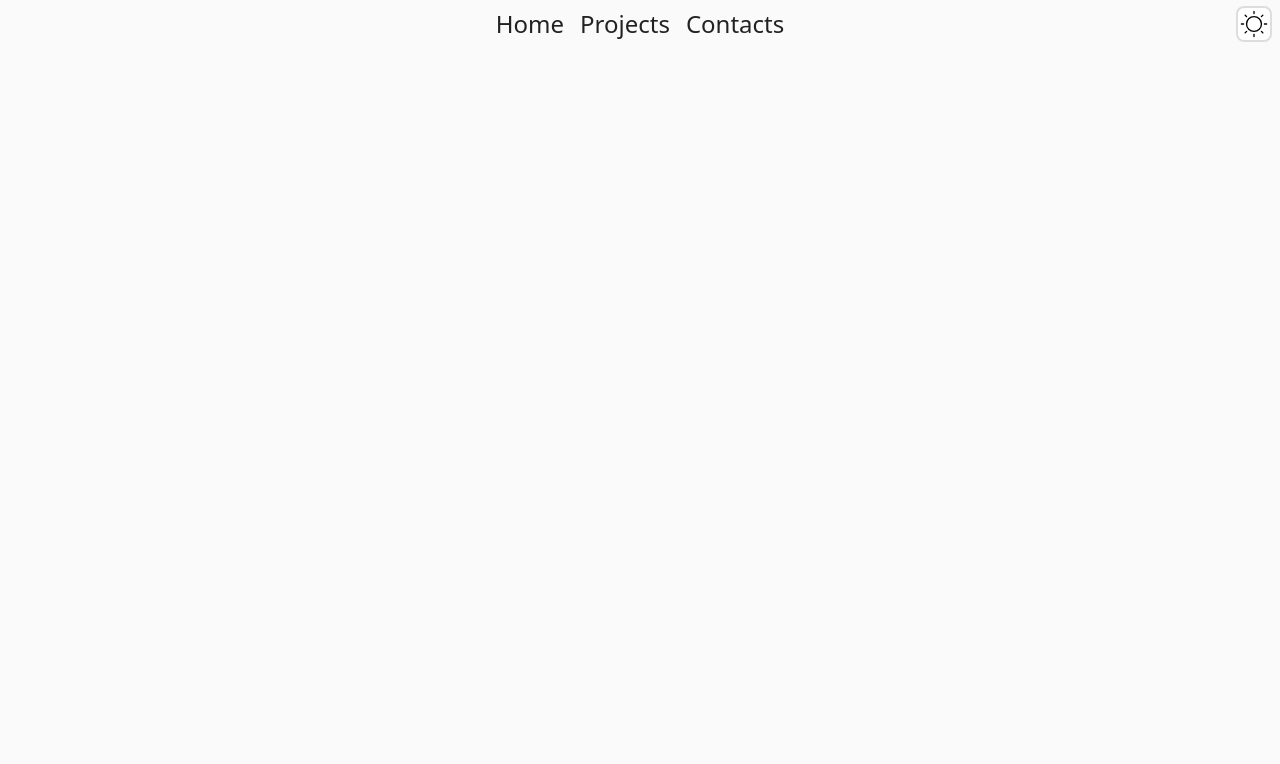
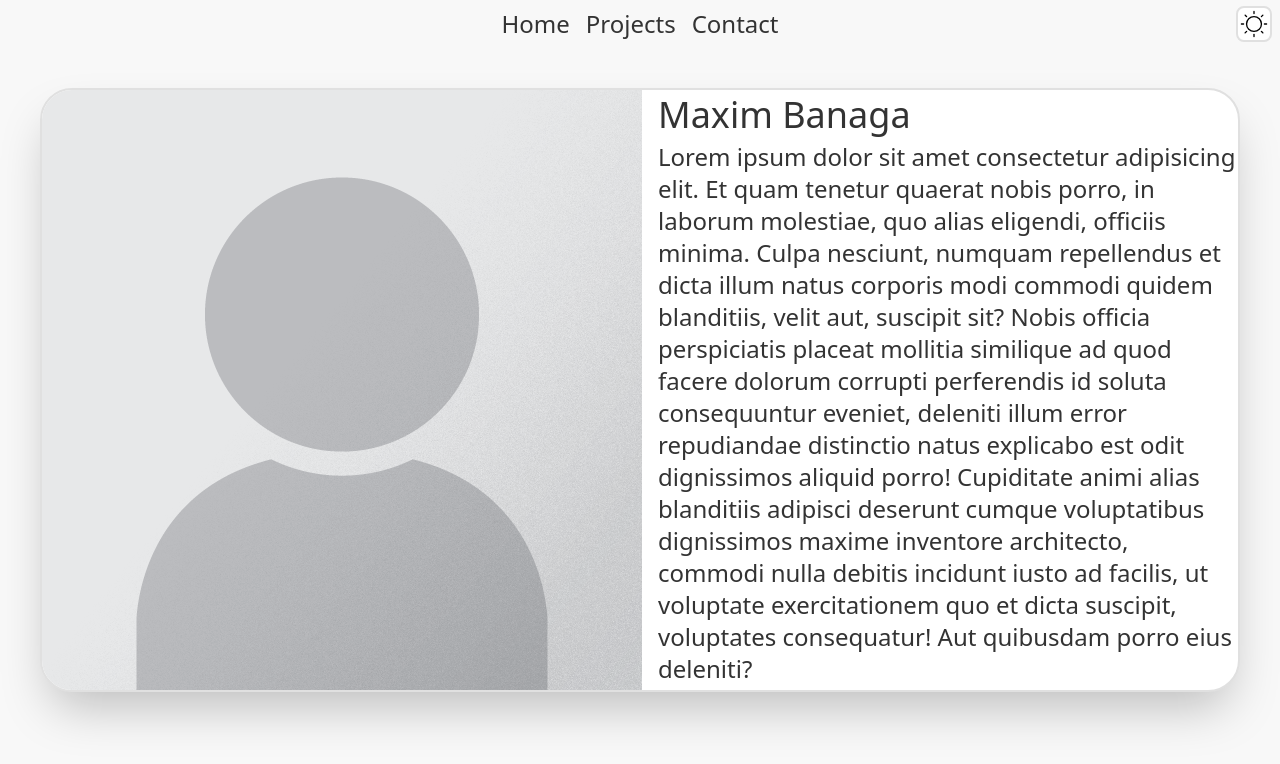
Before and after one commit to Xenmia/portfolio, a Next.js app: page / in a window 1280 px wide. Shown: the top 764 px of the page. Built offline with nearby package versions, Linux system fonts and the light colour scheme.

Commit message:
added the contact page placeholder

```diff
--- a/app/components/NavBar.tsx
+++ b/app/components/NavBar.tsx
@@ -11,7 +11,7 @@ const NavBar = () => {
       >
         <Link href="/">Home</Link>
         <Link href="/projects">Projects</Link>
-        <Link href="/contacts">Contacts</Link>
+        <Link href="/contact">Contact</Link>
       </ul>
       <ThemeToggle />
     </div>
--- /dev/null
+++ b/app/contact/page.tsx
@@ -0,0 +1,7 @@
+import React from "react";
+
+const Contact = () => {
+  return <div>Contact</div>;
+};
+
+export default Contact;
--- a/app/globals.css
+++ b/app/globals.css
@@ -5,19 +5,19 @@
 @theme {
   /* DARK THEME */
   --color-primary-dark: #121212;
-  --color-secondary-dark: #5C8DFF;
-  --color-t-dark: #F2F2F2;
-  --color-subtext-dark: #A1A1A1;
-  --color-elements-dark: #1F1F1F;
-  --color-border-dark: #333333;
-  --color-interactive-dark: #3BA99C;
+  --color-secondary-dark: #7fa3ff;
+  --color-t-dark: #f5f5f5;
+  --color-subtext-dark: #b0b0b0;
+  --color-elements-dark: #252525;
+  --color-border-dark: #3a3a3a;
+  --color-interactive-dark: #4dbfac;
 
   /* LIGHT THEME */
-  --color-primary-light: #FAFAFA;
-  --color-secondary-light: #2979FF;
-  --color-t-light: #222222;
-  --color-subtext-light: #6E6E6E;
-  --color-elements-light: #FFFFFF;
-  --color-border-light: #DDDDDD;
-  --color-interactive-light: #46d2d2;
+  --color-primary-light: #f8f8f8;
+  --color-secondary-light: #1a73e8;
+  --color-t-light: #333333;
+  --color-subtext-light: #757575;
+  --color-elements-light: #ffffff;
+  --color-border-light: #e0e0e0;
+  --color-interactive-light: #00bfa5;
 }
--- a/app/layout.tsx
+++ b/app/layout.tsx
@@ -14,7 +14,7 @@ export default function RootLayout({
 }>) {
   return (
     <html lang="en">
-      <body className="">{children}</body>
+      <body className="scroll-smooth">{children}</body>
     </html>
   );
 }
--- a/app/page.tsx
+++ b/app/page.tsx
@@ -1,9 +1,11 @@
+import AboutMe from "./components/AboutMe";
 import NavBar from "./components/NavBar";
 
 export default function Home() {
   return (
-    <div className="flex w-[100vw] h-[100vh] bg-primary-light dark:bg-primary-dark transition-all duration-150 ease-in-out">
+    <div className="flex flex-col w-[100vw] h-[100vh] bg-primary-light dark:bg-primary-dark transition-all duration-150 ease-in-out">
       <NavBar />
+      <AboutMe />
     </div>
   );
 }
```
Also changed, not shown: app/pictures/Portrait_Placeholder.png (added).
